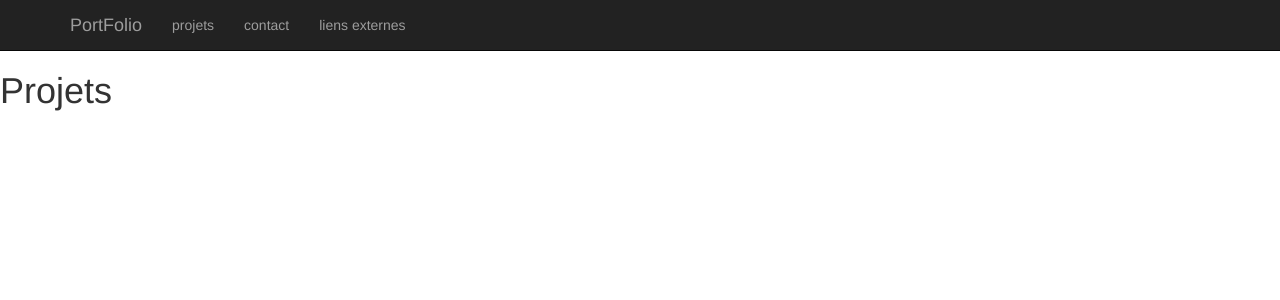
After one commit to LuscapLudovic/portfolio, a PHP site: template app/views/pages/projet.twig in a window 1280 px wide. The commit adds this page. Shown: the top 300 px of the page. Run offline with PHP 8.4, Linux system fonts and the light colour scheme; the template is opened without the code that fills it, so the values that code supplies are empty; some libraries are stand-ins or nearby versions.

```diff
--- a/app/views/layout.twig
+++ b/app/views/layout.twig
@@ -10,7 +10,13 @@
             <a href="{{ '/' }}" class="navbar-brand">PortFolio</a>
         </div>
         <div class="nav navbar-nav">
+            <li><a href="{{ path_for('projet') }}">projets</a></li>
+        </div>
+        <div class="nav navbar-nav">
             <li><a href="{{ path_for('contact') }}">contact</a></li>
+        </div>
+        <div class="nav navbar-nav">
+            <li><a href="{{ path_for('lienExterne') }}">liens externes</a></li>
         </div>
     </div>
 </nav>
--- a/app/views/pages/contact.twig
+++ b/app/views/pages/contact.twig
@@ -14,7 +14,7 @@
         </div>
     {% endif %}
     <form action="{{ path_for('contact') }}" method="post">
-        <div class="form-group"{% if flash.errors.name %}:invalid{% endif %}>
+        <div class="form-group"{% if flash.errors.name %}has-error{% endif %}>
             <label for="name">Votre nom</label>
             <input type="text" class="form-control" name="name" id="name">
             {% if flash.errors.name %}
--- /dev/null
+++ b/app/views/pages/lienExterne.twig
@@ -0,0 +1,6 @@
+{% extends "layout.twig" %}
+{% block content %}
+    <h1>
+        Liens externes
+    </h1>
+{% endblock %}
--- /dev/null
+++ b/app/views/pages/projet.twig
@@ -0,0 +1,6 @@
+{% extends "layout.twig" %}
+{% block content %}
+    <h1>
+        Projets
+    </h1>
+{% endblock %}
--- a/public/index.php
+++ b/public/index.php
@@ -24,5 +24,7 @@ $app->add(new \App\MiddleWares\FlashMiddleWare($container->view->getEnvironment(
 
 $app->get('/', PagesController::class . ':home');
 $app->get('/me-contacter', PagesController::class . ':getContact')->setName('contact');
+$app->get('/projets', PagesController::class . ':getProjet')->setName('projet');
 $app->post('/me-contacter', PagesController::class . ':postContact');
+$app->get('/lien-externe',PagesController::class. ':lienExterne')->setName('lienExterne');
 $app->run();
```
Also changed, not shown: app/Controllers/PagesController.php (+8 -0 lines), 1 other file.
